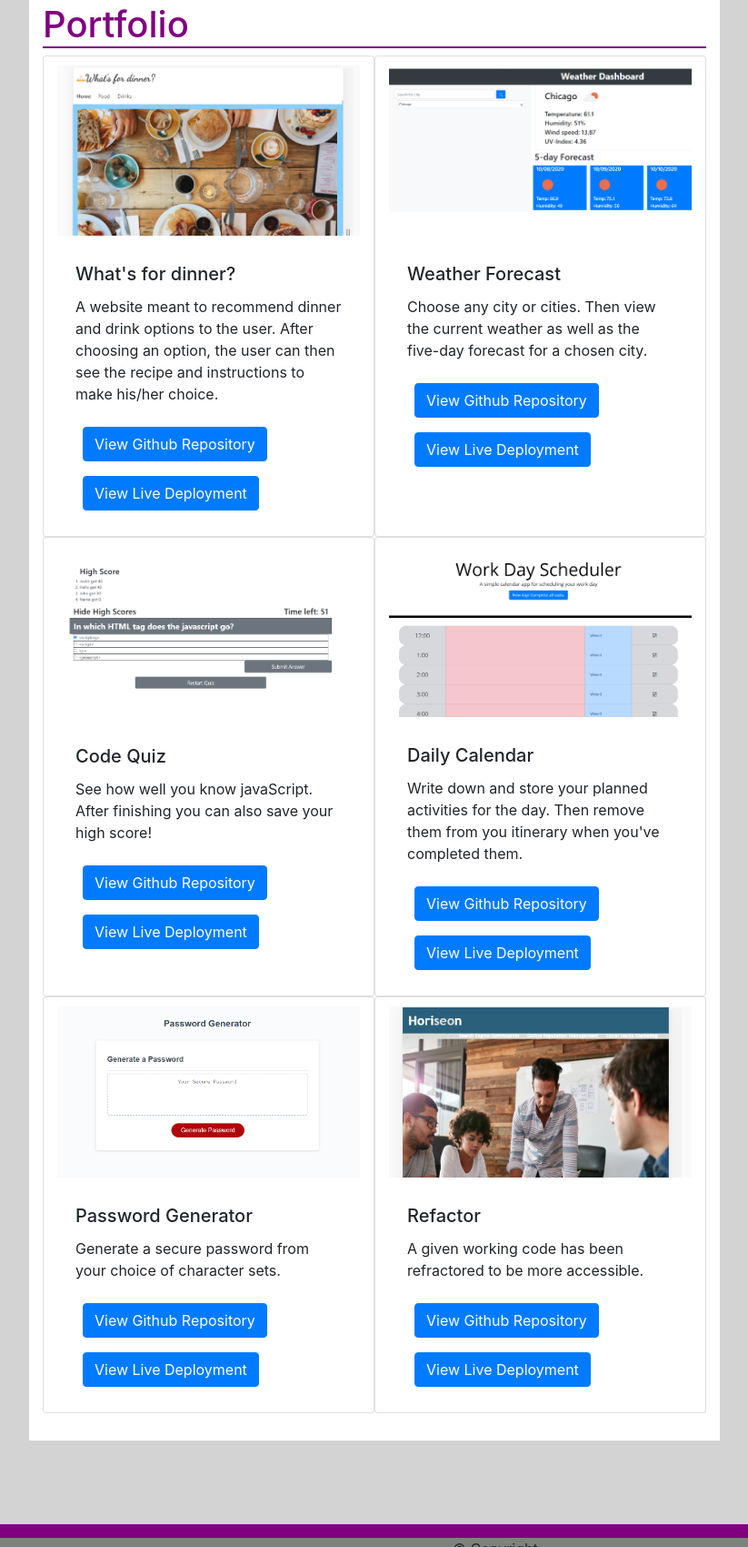
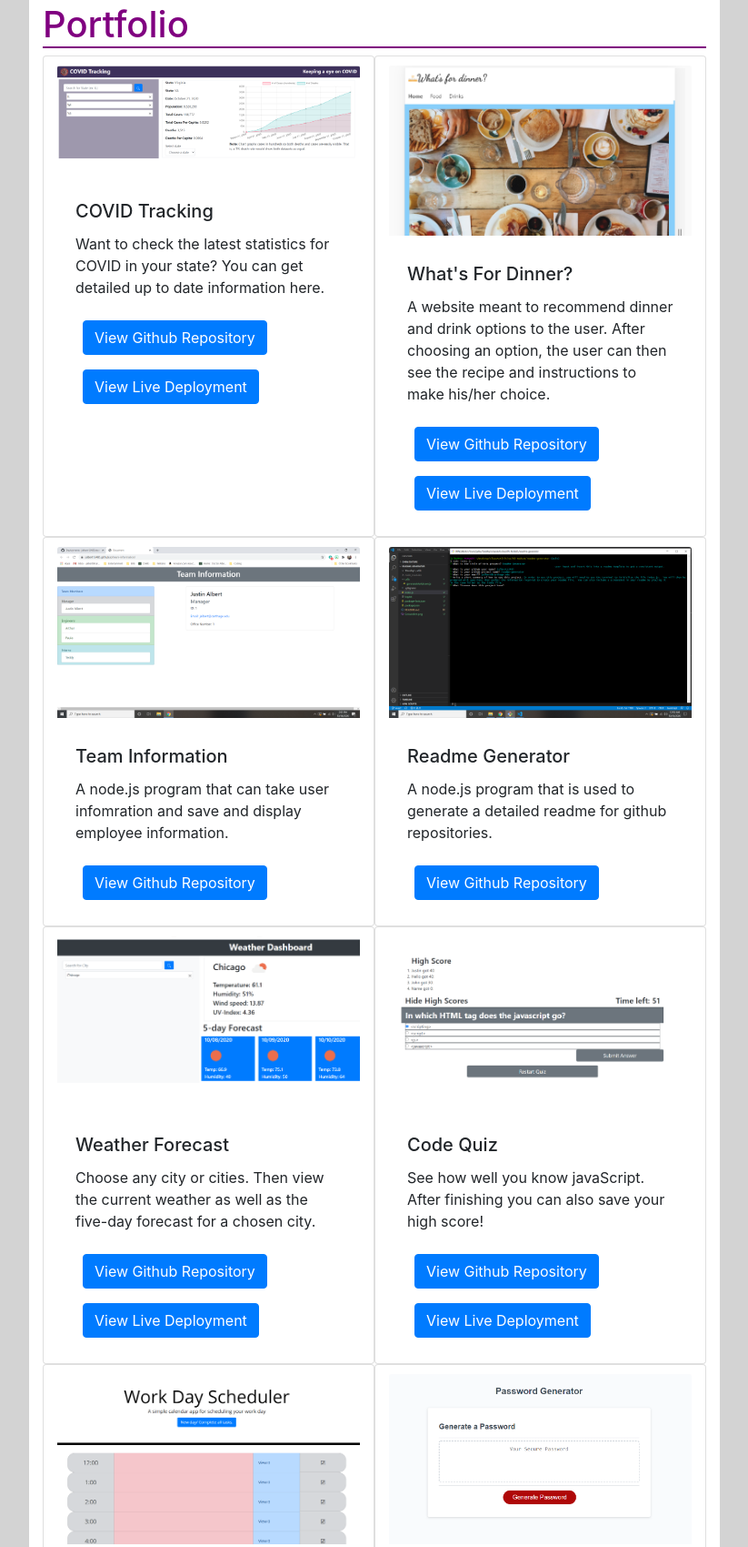
Before and after one commit to jalbert12485/homework-2, a plain HTML site: page portfolio.html in a window 1280 px wide. Shown: the part 174-1874 px from the top of the page at 91% size, without its empty margins (95-918 px from the left). Drawn offline with nearby package versions, Linux system fonts and the light colour scheme.

Commit message:
updated portfolio projects

```diff
--- a/portfolio.html
+++ b/portfolio.html
@@ -55,70 +55,12 @@
             <h1  class="boxheader">Portfolio</h1>
 
         </section>
-        <section class="row">
-          <div class="card col-md-6 colo-sm-12" style="width: 18rem;">
-            <img class="card-img-top" src="img/dinner.png" alt="Card image cap">
-            <div class="card-body">
-              <h5 class="card-title">What's for dinner?</h5>
-              <p class="card-text">A website meant to recommend dinner and drink options to the user.  After choosing an option, the user can then see the recipe and instructions to make his/her choice.</p>
-              <a href="https://github.com/jalbert12485/whats-for-dinner" target="_blank" class="btn btn-primary m-2">View Github Repository</a>
-              <a href="https://jalbert12485.github.io/whats-for-dinner" target="_blank" class="btn btn-primary m-2">View Live Deployment</a>
-            </div>
-          </div>
-          <div class="card col-md-6 colo-sm-12" style="width: 18rem;">
-            <img class="card-img-top" src="img/weather.png" alt="Card image cap">
-            <div class="card-body">
-              <h5 class="card-title">Weather Forecast</h5>
-              <p class="card-text">Choose any city or cities.  Then view the current weather as well as the five-day forecast for a chosen city.</p>
-              <a href="https://github.com/jalbert12485/weather-forecast" target="_blank" class="btn btn-primary m-2">View Github Repository</a>
-              <a href="https://jalbert12485.github.io/weather-forecast" target="_blank" class="btn btn-primary m-2">View Live Deployment</a>
-            </div>
-          </div>
-        </section>
-        <section class="row">
-          <div class="card col-md-6 colo-sm-12" style="width: 18rem;">
-            <img class="card-img-top" src="img/code-quiz.png" alt="Card image cap">
-            <div class="card-body">
-              <h5 class="card-title">Code Quiz</h5>
-              <p class="card-text">See how well you know javaScript.  After finishing you can also save your high score!</p>
-              <a href="https://github.com/jalbert12485/code-quiz" target="_blank" class="btn btn-primary m-2">View Github Repository</a>
-              <a href="https://jalbert12485.github.io/code-quiz/" target="_blank" class="btn btn-primary m-2">View Live Deployment</a>
-            </div>
-          </div>
-          <div class="card col-md-6 colo-sm-12" style="width: 18rem;">
-            <img class="card-img-top" src="img/daily-cal.png" alt="Card image cap">
-            <div class="card-body">
-              <h5 class="card-title">Daily Calendar</h5>
-              <p class="card-text">Write down and store your planned activities for the day.  Then remove them from you itinerary when you've completed them.</p>
-              <a href="https://github.com/jalbert12485/daily-calendar" target="_blank" class="btn btn-primary m-2">View Github Repository</a>
-              <a href="https://jalbert12485.github.io/daily-calendar/" target="_blank" class="btn btn-primary m-2">View Live Deployment</a>
-            </div>
-          </div>
-      </section>
-      <section class="row">
-        <div class="card col-md-6 colo-sm-12" style="width: 18rem;">
-          <img class="card-img-top" src="img/password-gen.png" alt="Card image cap">
-          <div class="card-body">
-            <h5 class="card-title">Password Generator</h5>
-            <p class="card-text">Generate a secure password from your choice of character sets.</p>
-            <a href="https://github.com/jalbert12485/password-generator" target="_blank" class="btn btn-primary m-2">View Github Repository</a>
-            <a href="https://jalbert12485.github.io/password-generator/" target="_blank" class="btn btn-primary m-2">View Live Deployment</a>
-          </div>
-        </div>
-        <div class="card col-md-6 colo-sm-12" style="width: 18rem;">
-          <img class="card-img-top" src="img/refactor.png" alt="Card image cap">
-          <div class="card-body">
-            <h5 class="card-title">Refactor</h5>
-            <p class="card-text">A given working code has been refractored to be more accessible.</p>
-            <a href="https://github.com/jalbert12485/refactor" target="_blank" class="btn btn-primary m-2">View Github Repository</a>
-            <a href="https://jalbert12485.github.io/refactor/" target="_blank" class="btn btn-primary m-2">View Live Deployment</a>
-          </div>
-        </div>
-    </section>
-          </div>
-        </div>
+        <section class="row" id="portfolio-input">
+
 
         </section>
+      </div>
+    </div>
       </main>
 
 
@@ -127,6 +69,9 @@
     <p> &copy; Copyright </p>
   </footer>
 
+  <script src="https://code.jquery.com/jquery-3.5.1.min.js" integrity="sha256-9/aliU8dGd2tb6OSsuzixeV4y/faTqgFtohetphbbj0=" crossorigin="anonymous"></script>
+  <script src="script.js"></script>
+
 
 </body>
 </html>
--- /dev/null
+++ b/script.js
@@ -0,0 +1,86 @@
+let projects=[];
+
+function addProject(dashname, name, description, deployatgithub, deployelsewhere, deployelse){
+    projects.push(
+        {
+            "dashname": dashname,
+            "name": name,
+            "description": description,
+            "deployatgithub": deployatgithub,
+            "deployelsewhere": deployelsewhere,
+            "deployelse": deployelse
+        }
+    );
+}
+
+addProject("covid-data","COVID Tracking","Want to check the latest statistics for COVID in your state?  You can get detailed up to date information here.",true,false,null);
+
+addProject("whats-for-dinner","What's For Dinner?","A website meant to recommend dinner and drink options to the user.  After choosing an option, the user can then see the recipe and instructions to make his/her choice.",true,false,null);
+
+addProject("team-information","Team Information","A node.js program that can take user infomration and save and display employee information.",false,false,null);
+
+addProject("readme-generator","Readme Generator","A node.js program that is used to generate a detailed readme for github repositories.",false,false,null);
+
+addProject("weather-forecast","Weather Forecast","Choose any city or cities.  Then view the current weather as well as the five-day forecast for a chosen city.",true,false,null);
+
+addProject("code-quiz","Code Quiz","See how well you know javaScript.  After finishing you can also save your high score!",true,false,null);
+
+addProject("daily-calendar","Daily Calendar","Write down and store your planned activities for the day.  Then remove them from you itinerary when you've completed them.",true,false,null);
+
+addProject("password-generator","Password Generator","Generate a secure password from your choice of character sets.",true,false,null);
+
+addProject("refactor","Refactor","A given working code has been refractored to be more accessible.",true,false,null);
+
+for(let i=0; i<projects.length; i++){
+let newDiv=$("<div>");
+newDiv.addClass("card col-md-6 col-sm-12");
+newDiv.attr("style", "width: 18rem");
+let newImg=$("<img>");
+newImg.addClass("card-img-top");
+newImg.attr("src", `img/${projects[i].dashname}.png`);
+newImg.attr("alt",`${projects[i].name}`);
+
+newDiv.append(newImg);
+
+let newDiv2=$("<div>");
+newDiv2.addClass("card-body");
+let cardTitle=$("<h5>");
+cardTitle.addClass("card-title");
+cardTitle.text(`${projects[i].name}`);
+let cardText=$("<p>");
+cardText.addClass("card-text");
+cardText.text(`${projects[i].description}`);
+let repo=$("<a>");
+repo.attr("href",`https://github.com/jalbert12485/${projects[i].dashname}`);
+repo.attr("target","_blank");
+repo.addClass("btn btn-primary m-2");
+repo.text("View Github Repository");
+
+
+newDiv2.append(cardTitle);
+newDiv2.append(cardText);
+newDiv2.append(repo);
+
+if(projects[i].deployatgithub){
+let deploy=$("<a>");
+deploy.attr("href",`https://jalbert12485.github.io/${projects[i].dashname}`);
+deploy.attr("target","_blank");
+deploy.addClass("btn btn-primary m-2");
+deploy.text("View Live Deployment");
+newDiv2.append(deploy);
+}
+
+if(projects[i].deployelsewhere){
+    let deploy=$("<a>");
+    deploy.attr("href",`${project.deployelse}`);
+    deploy.attr("target","_blank");
+    deploy.addClass("btn btn-primary m-2");
+    deploy.text("View Live Deployment");
+    newDiv2.append(deploy);
+    }
+
+
+
+newDiv.append(newDiv2);
+$("#portfolio-input").append(newDiv);
+}
```
Also changed, not shown: img/couple.jpg (deleted), img/covid-data.png (added), img/daily-calendar.png (renamed from img/daily-cal.png), img/intdom.jpg (deleted), img/kids.jpg (deleted), img/password-generator.png (renamed from img/password-gen.png), img/readme-generator.png (added), img/team-information.png (added), img/weather-forecast.png (renamed from img/weather.png), img/whats-for-dinner.png (renamed from img/dinner.png).
